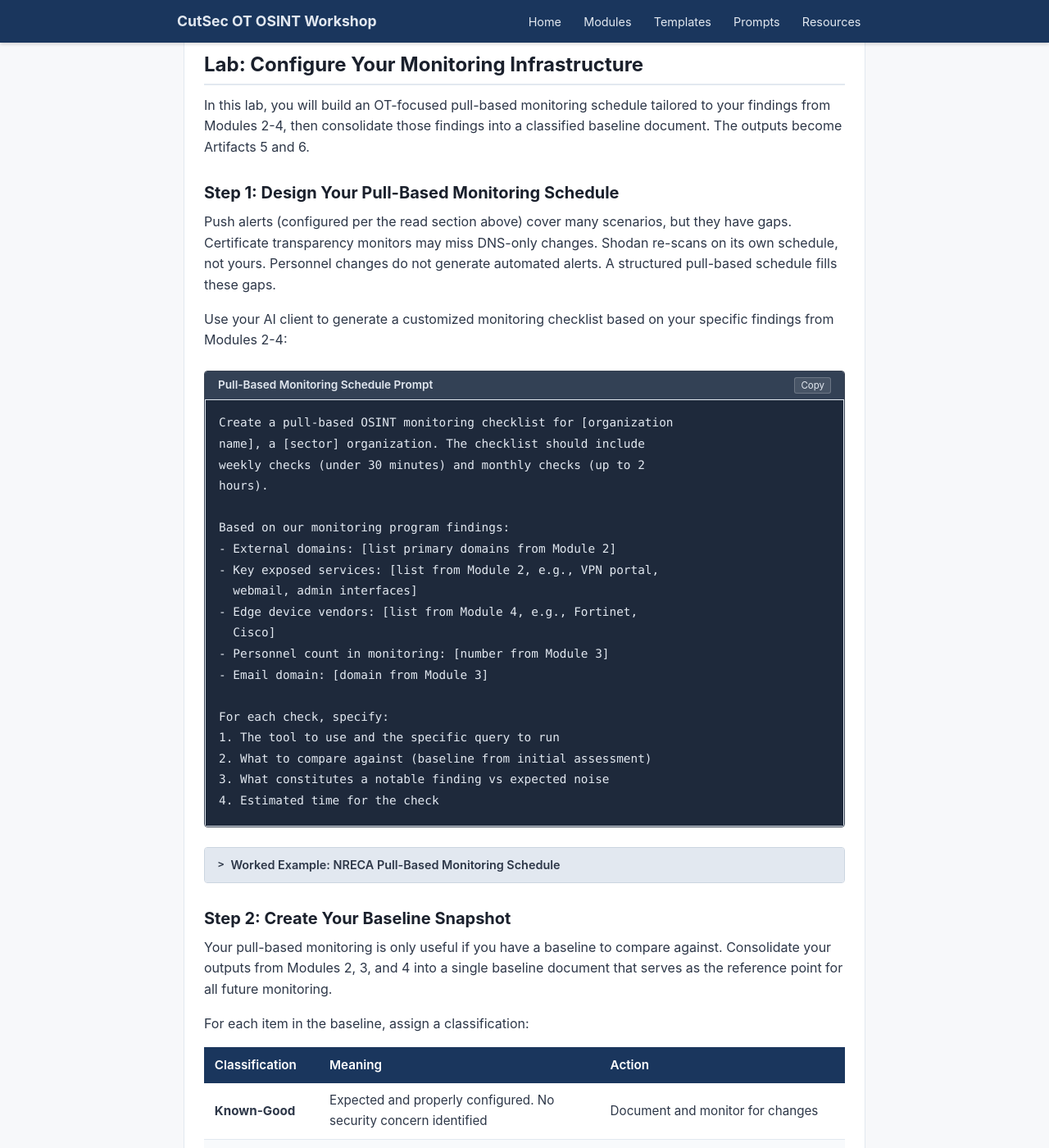
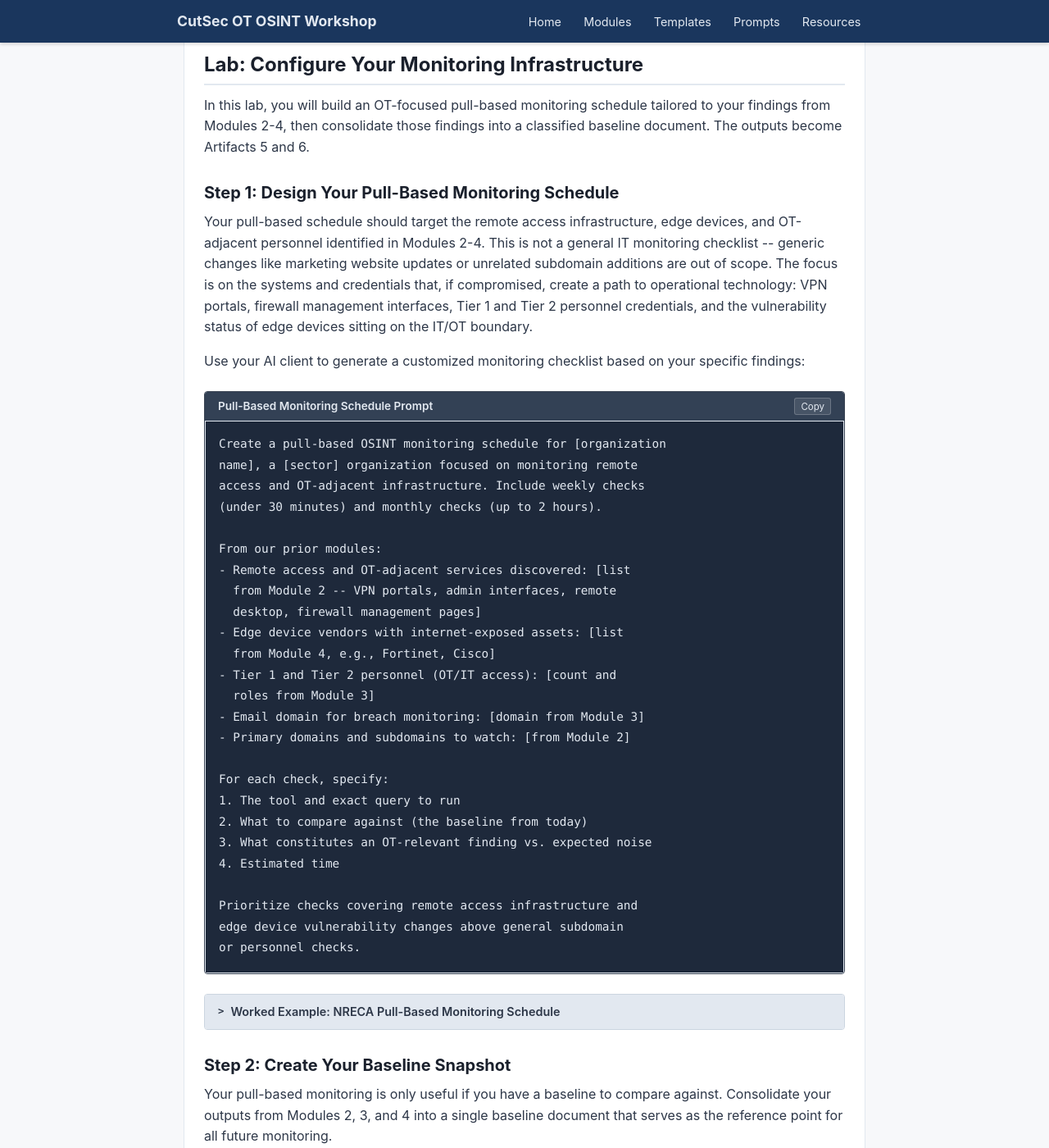
Before and after one commit to cutaway-security/ot-osint-program-workshop, a Jekyll site: the page built from modules/m5-monitoring-alerting.html, in a window 1280 px wide and 1400 px high, scrolled down 4033 px. Shown: the whole window at 82% size. Built offline with Jekyll 4.4.1, drawn with Linux system fonts in a browser that asks for light colours.

Commit message:
Revise M5 Step 1 for OT-focused pull monitoring
Opening paragraph reframed: targets remote access infrastructure,
edge devices, and OT-adjacent personnel -- not general IT monitoring.
Prompt replaced with OT-explicit version naming remote access
services, edge device vendors, and Tier 1/2 personnel. Weekly checks
reordered by OT relevance: Shodan/Censys (remote access), CISA KEV,
CT, breach. Monthly Shodan/Censys item adds VPN/admin/management
port sentence. "Notable finding" relabeled "OT-relevant finding".

Co-Authored-By: Claude Opus 4.6 <noreply@anthropic.com>

```diff
--- a/modules/m5-monitoring-alerting.html
+++ b/modules/m5-monitoring-alerting.html
@@ -134,30 +134,36 @@ next_module_title: "M6: Runbook Development"
 
   <h3>Step 1: Design Your Pull-Based Monitoring Schedule</h3>
 
-  <p>Push alerts (configured per the read section above) cover many scenarios, but they have gaps. Certificate transparency monitors may miss DNS-only changes. Shodan re-scans on its own schedule, not yours. Personnel changes do not generate automated alerts. A structured pull-based schedule fills these gaps.</p>
+  <p>Your pull-based schedule should target the remote access infrastructure, edge devices, and OT-adjacent personnel identified in Modules 2-4. This is not a general IT monitoring checklist -- generic changes like marketing website updates or unrelated subdomain additions are out of scope. The focus is on the systems and credentials that, if compromised, create a path to operational technology: VPN portals, firewall management interfaces, Tier 1 and Tier 2 personnel credentials, and the vulnerability status of edge devices sitting on the IT/OT boundary.</p>
 
-  <p>Use your AI client to generate a customized monitoring checklist based on your specific findings from Modules 2-4:</p>
+  <p>Use your AI client to generate a customized monitoring checklist based on your specific findings:</p>
 
 {% capture m5_schedule_prompt %}
-Create a pull-based OSINT monitoring checklist for [organization
-name], a [sector] organization. The checklist should include
-weekly checks (under 30 minutes) and monthly checks (up to 2
-hours).
+Create a pull-based OSINT monitoring schedule for [organization
+name], a [sector] organization focused on monitoring remote
+access and OT-adjacent infrastructure. Include weekly checks
+(under 30 minutes) and monthly checks (up to 2 hours).
 
-Based on our monitoring program findings:
-- External domains: [list primary domains from Module 2]
-- Key exposed services: [list from Module 2, e.g., VPN portal,
-  webmail, admin interfaces]
-- Edge device vendors: [list from Module 4, e.g., Fortinet,
-  Cisco]
-- Personnel count in monitoring: [number from Module 3]
-- Email domain: [domain from Module 3]
+From our prior modules:
+- Remote access and OT-adjacent services discovered: [list
+  from Module 2 -- VPN portals, admin interfaces, remote
+  desktop, firewall management pages]
+- Edge device vendors with internet-exposed assets: [list
+  from Module 4, e.g., Fortinet, Cisco]
+- Tier 1 and Tier 2 personnel (OT/IT access): [count and
+  roles from Module 3]
+- Email domain for breach monitoring: [domain from Module 3]
+- Primary domains and subdomains to watch: [from Module 2]
 
 For each check, specify:
-1. The tool to use and the specific query to run
-2. What to compare against (baseline from initial assessment)
-3. What constitutes a notable finding vs expected noise
-4. Estimated time for the check
+1. The tool and exact query to run
+2. What to compare against (the baseline from today)
+3. What constitutes an OT-relevant finding vs. expected noise
+4. Estimated time
+
+Prioritize checks covering remote access infrastructure and
+edge device vulnerability changes above general subdomain
+or personnel checks.
 {% endcapture %}
 {% include prompt-block.html title="Pull-Based Monitoring Schedule Prompt" content=m5_schedule_prompt %}
 
@@ -172,13 +178,33 @@ For each check, specify:
 
 <p><strong>Weekly Checks (estimated 25 minutes):</strong></p>
 
+<p>Checks are ordered by OT relevance: remote access exposure and edge device vulnerabilities first, credential risk second, infrastructure changes third.</p>
+
 <ol>
+  <li><strong>Shodan/Censys Quick Check</strong> (5 min)
+    <ul>
+      <li><strong>Tool:</strong> Shodan</li>
+      <li><strong>Query:</strong> Check known VPN portal and admin interface IPs from Module 2 baseline for port, service, or version changes</li>
+      <li><strong>Compare to:</strong> Module 2 baseline service inventory (remote access entries)</li>
+      <li><strong>OT-relevant finding:</strong> Any change to a VPN login page, new port on a firewall management IP, or version change on an edge device. A version downgrade or unexpected service on a known remote access IP warrants immediate investigation</li>
+      <li><strong>Expected noise:</strong> Minor HTTP header changes, certificate renewals on the same service</li>
+    </ul>
+  </li>
+  <li><strong>CISA KEV Review</strong> (5 min)
+    <ul>
+      <li><strong>Tool:</strong> CISA KEV catalog</li>
+      <li><strong>Query:</strong> Review additions from the past 7 days. Check each new entry against your Module 4 asset inventory</li>
+      <li><strong>Compare to:</strong> Module 4 vulnerability correlation table</li>
+      <li><strong>OT-relevant finding:</strong> Any new KEV entry matching a product/vendor in your asset inventory -- this is a P0 finding if the asset is internet-exposed</li>
+      <li><strong>Expected noise:</strong> KEV additions for products not in your environment</li>
+    </ul>
+  </li>
   <li><strong>Certificate Transparency Check</strong> (5 min)
     <ul>
       <li><strong>Tool:</strong> crt.sh</li>
       <li><strong>Query:</strong> <code>%.electric.coop</code> and <code>%.cooperative.com</code></li>
       <li><strong>Compare to:</strong> Module 2 baseline subdomain list</li>
-      <li><strong>Notable finding:</strong> Any new subdomain not in your baseline -- especially subdomains suggesting new services (vpn2., staging., dev., api.), new applications, or shadow IT</li>
+      <li><strong>OT-relevant finding:</strong> Any new subdomain not in your baseline -- especially subdomains suggesting new remote access services (vpn2., ras., remote.), new OT-adjacent applications, or shadow IT</li>
       <li><strong>Expected noise:</strong> Certificate renewals for existing subdomains (same name, new cert serial)</li>
     </ul>
   </li>
@@ -187,24 +213,15 @@ For each check, specify:
       <li><strong>Tool:</strong> HaveIBeenPwned</li>
       <li><strong>Query:</strong> Domain search for <code>nreca.coop</code> (if verified) or spot-check Tier 1 personnel emails</li>
       <li><strong>Compare to:</strong> Module 3 breach findings baseline</li>
-      <li><strong>Notable finding:</strong> Any Tier 1 or Tier 2 personnel appearing in a new breach, especially if passwords or hashes were exposed</li>
+      <li><strong>OT-relevant finding:</strong> Any Tier 1 or Tier 2 personnel appearing in a new breach, especially if passwords or hashes were exposed. These are the credentials that could unlock remote access to OT-adjacent systems</li>
       <li><strong>Expected noise:</strong> Previously known breaches appearing in HIBP updates (no new data, just re-processed)</li>
     </ul>
   </li>
-  <li><strong>CISA KEV Review</strong> (5 min)
-    <ul>
-      <li><strong>Tool:</strong> CISA KEV catalog</li>
-      <li><strong>Query:</strong> Review additions from the past 7 days. Check each new entry against your Module 4 asset inventory</li>
-      <li><strong>Compare to:</strong> Module 4 vulnerability correlation table</li>
-      <li><strong>Notable finding:</strong> Any new KEV entry matching a product/vendor in your asset inventory -- this is a P0 finding if the asset is internet-exposed</li>
-      <li><strong>Expected noise:</strong> KEV additions for products not in your environment</li>
-    </ul>
-  </li>
-  <li><strong>Alert Backlog Processing</strong> (10 min)
+  <li><strong>Alert Backlog Processing</strong> (5 min)
     <ul>
       <li><strong>Tool:</strong> Your alert aggregation point (email folder, Slack channel)</li>
       <li><strong>Action:</strong> Review and triage any push alerts that were flagged during daily checks but deferred for weekly review</li>
-      <li><strong>Notable finding:</strong> Patterns across multiple alerts (e.g., several mentions of your organization in security forums, multiple new subdomains in one week)</li>
+      <li><strong>OT-relevant finding:</strong> Patterns across multiple alerts (e.g., several mentions of your organization in security forums, multiple new subdomains in one week)</li>
     </ul>
   </li>
 </ol>
@@ -225,7 +242,7 @@ For each check, specify:
       <li><strong>Tools:</strong> Shodan, Censys</li>
       <li><strong>Query:</strong> Re-run Module 2 queries for organization IP ranges and domain names</li>
       <li><strong>Compare to:</strong> Module 2 baseline service inventory</li>
-      <li><strong>Action:</strong> Identify new services, changed ports, or version changes. Flag any new administrative interfaces exposed to the internet</li>
+      <li><strong>Action:</strong> Identify new services, changed ports, or version changes. Flag any new administrative interfaces exposed to the internet. Pay particular attention to any changes in VPN login pages, admin interfaces, or management ports -- these directly affect OT network boundary security</li>
     </ul>
   </li>
   <li><strong>Vulnerability Correlation Update</strong> (20 min)
```
